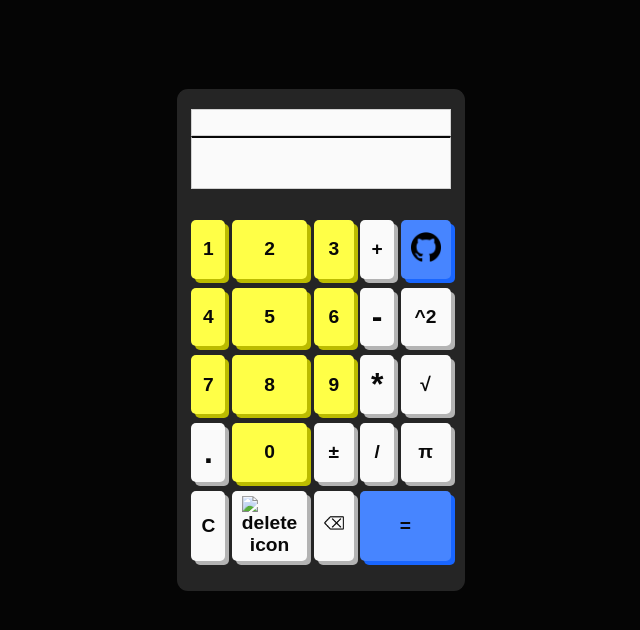
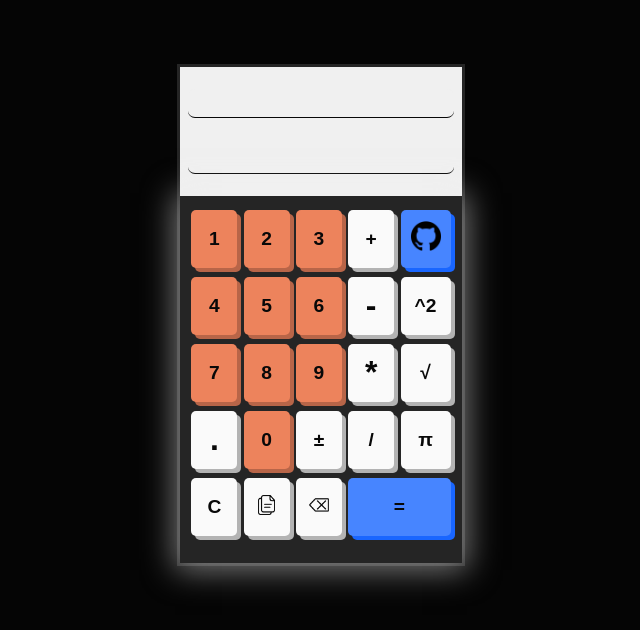
Before and after one commit to AntonioG-G/Calculadora-V2.0, a plain HTML site: page index.html in a window 1280 px wide. Shown: the whole page, without its empty margins (319-959 px from the left). Drawn offline with Linux system fonts and the light colour scheme.

Commit message:
Ajuste de versión

```diff
--- a/index.html
+++ b/index.html
@@ -42,15 +42,12 @@
                 <button id="button20" class="operation3DButton" onclick="readNumbers('3.1416')">&#960;</button>
                 <br>
                 <button id="button21" class="operation3DButton" onclick="clean()">C</button>
-                <button id="button22" class="operation3DButton" onclick="copyResult()"><img src="resources/copied-icon.png" alt="delete icon" height="20px"></button>
+                <button id="button22" class="operation3DButton" onclick="copyResult()"><img src="resources/copied-icon.webp" alt="delete icon" height="20px"></button>
                 <button id="button23" class="operation3DButton" onclick="deleteChar()"><img src="resources/delete.webp" alt="delete icon" height="20px"></button>
                 <button id="button24" class="special3DButton" onclick="calculate()">=</button>
             </div>
         </div>
     </main>
-    <footer class="footerContainer">
-        <p>Lorem ipsum dolor sit amet, consectetur adipiscing elit. Sed erat neque, venenatis sit amet feugiat imperdiet, feugiat ac metus. Aenean blandit placerat efficitur. Quisque gravida gravida eros ut tempor. Maecenas.</p>
-    </footer>
     <script src="script/main.js"></script>
 </body>
 </html>
--- a/styles/style.css
+++ b/styles/style.css
@@ -5,16 +5,10 @@ body {
 }
 
 main {
-  height: 85vh;
-  width: 100vw;
   display: flex;
   align-items: center;
   justify-content: center;
   flex-direction: column;
-}
-
-footer {
-  height: 10vh;
 }
 
 .mainContainer {
@@ -22,15 +16,14 @@ footer {
   width: 22vw;
   display: flex;
   flex-direction: column;
-  background-color: #FAFAFA;
+  background: rgb(37, 37, 37);
   border: 3px solid #252525;
-  margin: 1.5%;
-  border-radius: 11px;
+  margin: 5%;
 }
 
 #result {
   height: 28%;
-  background-color: #252525;
+  background-color: #F0F0F0;
   display: flex;
   align-items: center;
   justify-content: center;
@@ -41,7 +34,6 @@ textarea {
   resize: none;
   width: 90%;
   text-align: right;
-  background: #FAFAFA;
   font-weight: bold;
 }
 
@@ -49,6 +41,10 @@ textarea {
   height: 18%;
   font-size: 105%;
   padding-top: 1%;
+  padding-right: 4%;
+  border-radius: 7px;
+  border-color: #080808;
+  border-width: 0px 0px 1px 0px;
 }
 
 #resultText {
@@ -56,7 +52,10 @@ textarea {
   height: 30%;
   font-size: 160%;
   padding-top: 5%;
-  border-top: 2px solid #080808;
+  padding-right: 4%;
+  border-radius: 7px;
+  border-width: 0px 0px 1px 0px;
+  border-color: #080808;
 }
 
 button {
@@ -74,12 +73,12 @@ button {
 }
 
 .number3DButton {
-  background: #FFFF47;
-  box-shadow: 4px 4px #BBBB00;
+  background: #ED835C;
+  box-shadow: 4px 4px #B86548;
 }
 
 .number3DButton:hover {
-  box-shadow: 2px 2px #BBBB00;
+  box-shadow: 2px 2px #B86548;
   top: 2.5px;
 }
 
@@ -120,7 +119,8 @@ button {
 
 #buttons {
   height: 77%;
-  background-color: #252525;
+  /* background-color: #252525 */
+  box-shadow: 0px 2px 30px 5px rgba(240, 240, 240, 0.5);
   display: grid;
   grid-template-columns: repeat(5, 1fr);
   grid-template-rows: repeat(5, 1fr);
```
